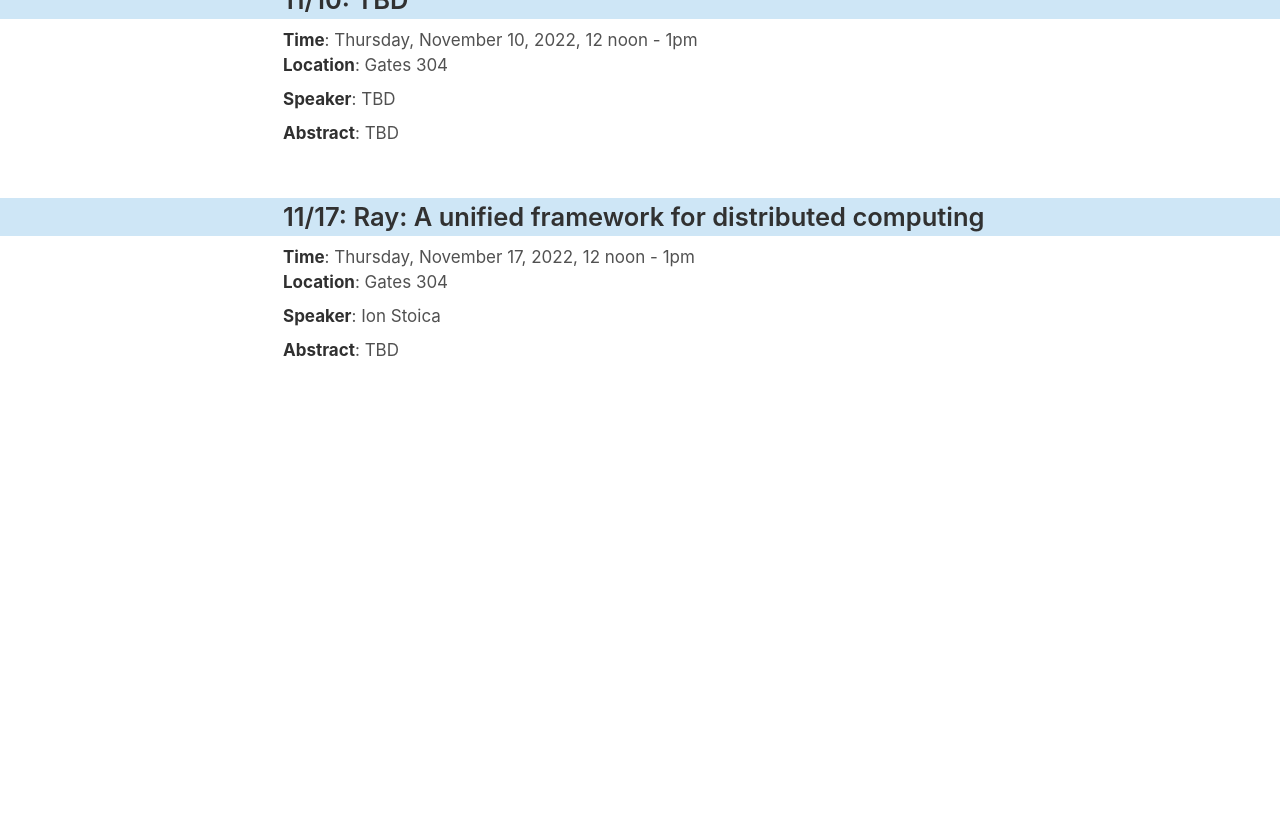
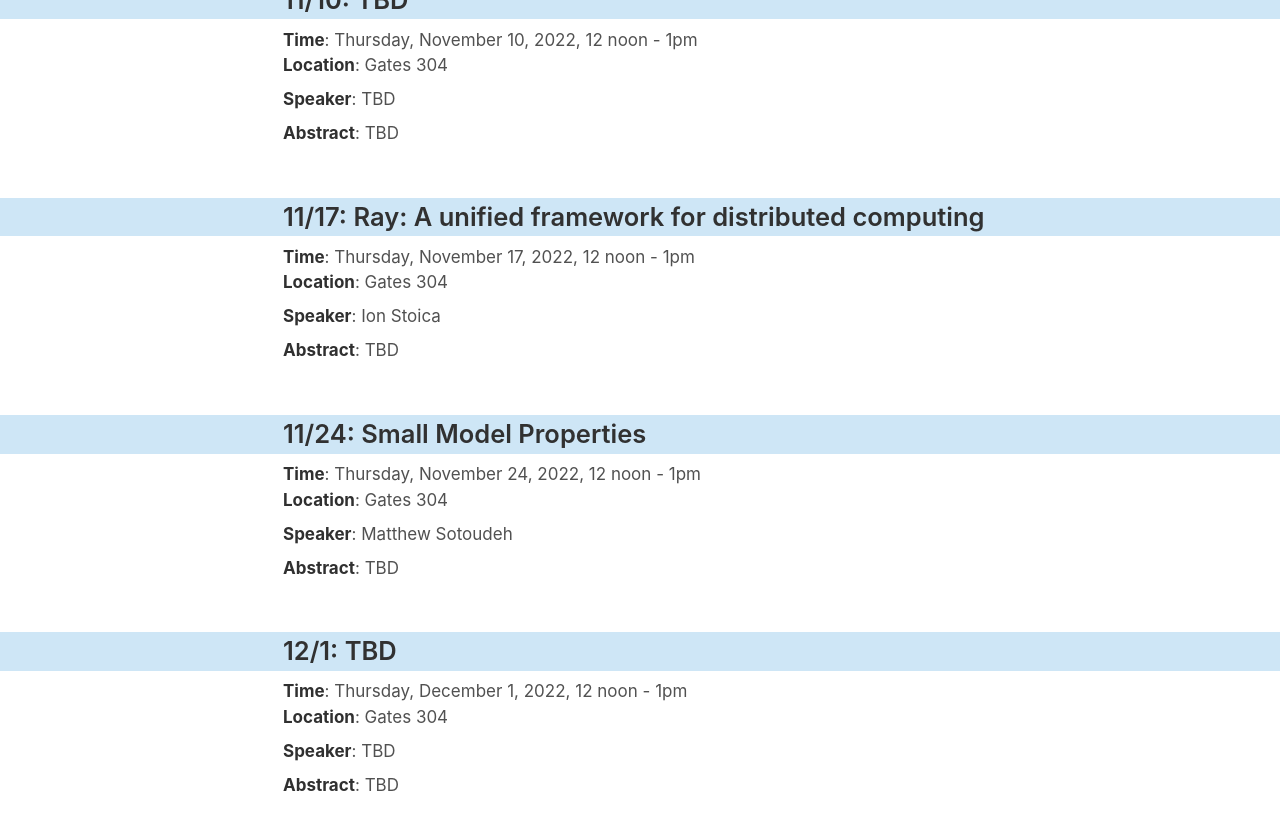
Before and after one commit to software-research-lunch/software-research-lunch.github.io, a Jekyll site: the page built from index.html, in a window 1280 px wide and 900 px high, scrolled down 3706 px. Shown: the top 830 px of the window. Built offline with Jekyll 4.4.1, drawn with Linux system fonts in a browser that asks for light colours; before the commit the page ends 4172 px from its top, so only the background shows below that.

Commit message:
add Matthew

```diff
--- a/_data/schedule.yml
+++ b/_data/schedule.yml
@@ -144,6 +144,20 @@
     abstract: "TBD"
     title: "Ray: A unified framework for distributed computing"
     speaker: "Ion Stoica"
+    bio: "TBD"
+    food: ""
+
+  - date: "2022-11-24"
+    abstract: "TBD"
+    title: "Small Model Properties"
+    speaker: "Matthew Sotoudeh"
+    bio: "TBD"
+    food: ""
+
+  - date: "2022-12-01"
+    abstract: "TBD"
+    title: "TBD"
+    speaker: "TBD"
     bio: "TBD"
     food: ""
 
```
